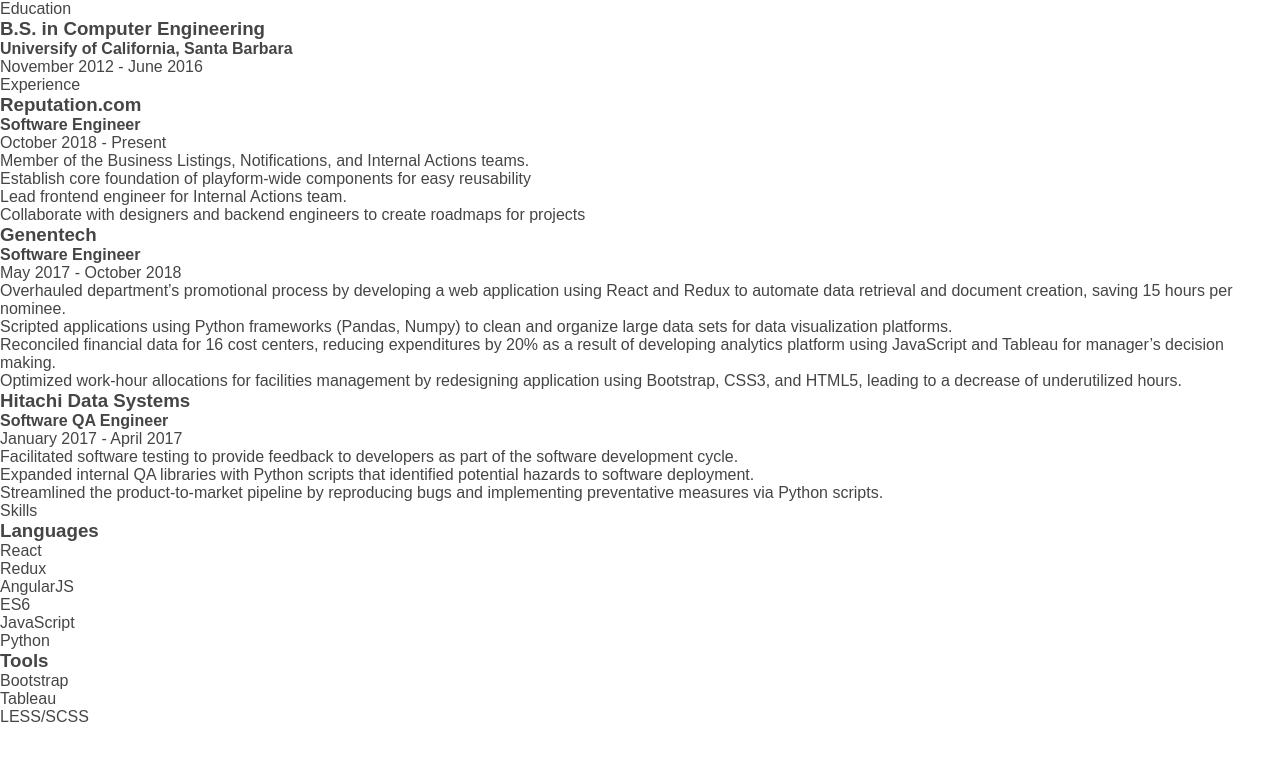
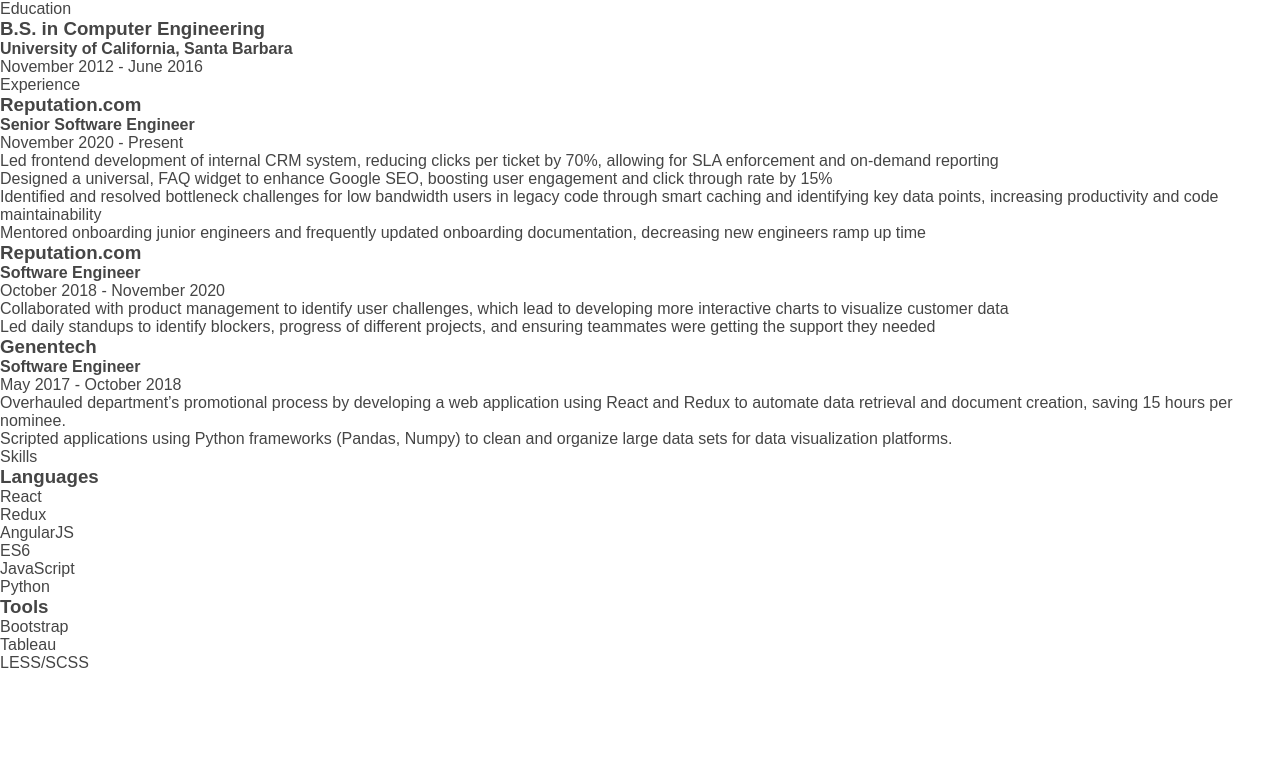
Before and after one commit to mdestafadilah/andrewpagan.com, a Next.js app: page /Resume in a window 1280 px wide. Shown: the top 760 px of the page. Built offline with nearby package versions, Linux system fonts and the light colour scheme; a web font is replaced by a local one.

Commit message:
Resume update and importing in old code

```diff
--- a/pages/Resume.js
+++ b/pages/Resume.js
@@ -1,107 +1,60 @@
+import ResumeData from "../public/resume.json";
+
+const Education = ({ education }) => {
+	return (
+		<div className="section">
+			<div className="section-header">Education</div>
+			<div className="section-info">
+				<div className="section-info-header">
+					<h3>{education.degree}</h3>
+					<h4>{education.college}</h4>
+				</div>
+				<div className="section-info-dates">
+					<span>
+						{education.startDate} - {education.endDate}
+					</span>
+				</div>
+			</div>
+		</div>
+	);
+};
+
+const Experience = ({ experience }) => {
+	return (
+		<>
+			<div className="section-info-header">
+				<h3>{experience.company}</h3>
+				<h4>{experience.title}</h4>
+			</div>
+			<div className="section-info-dates">
+				<span>
+					{experience.startDate} - {experience.endDate}
+				</span>
+			</div>
+			<ul className="section-info-points">
+				{experience.responsibilities.map((point, index) => (
+					<li key={index}>{point}</li>
+				))}
+			</ul>
+		</>
+	);
+};
+
 const Resume = () => {
 	return (
 		<div className="information">
 			<div className="p-rel">
 				<div className="vertical-line"></div>
-				<div className="section">
-					<div className="section-header">Education</div>
-					<div className="section-info">
-						<div className="section-info-header">
-							<h3>B.S. in Computer Engineering</h3>
-							<h4>Universify of California, Santa Barbara</h4>
-						</div>
-						<div className="section-info-dates">
-							<span>November 2012 - June 2016</span>
-						</div>
-					</div>
-				</div>
+				<Education education={ResumeData.education}></Education>
 				<div className="section">
 					<div className="section-header">Experience</div>
 					<div className="section-info">
-						{/* <!-- Reputation --> */}
-						<div className="section-info-header">
-							<h3>Reputation.com</h3>
-							<h4>Software Engineer</h4>
-						</div>
-						<div className="section-info-dates">
-							<span>October 2018 - Present</span>
-						</div>
-						<ul className="section-info-points">
-							<li>
-								Member of the Business Listings, Notifications,
-								and Internal Actions teams.
-							</li>
-							<li>
-								Establish core foundation of playform-wide
-								components for easy reusability
-							</li>
-							<li>
-								Lead frontend engineer for Internal Actions
-								team.
-							</li>
-							<li>
-								Collaborate with designers and backend engineers
-								to create roadmaps for projects
-							</li>
-						</ul>
-						{/* <!-- Genentech --> */}
-						<div className="section-info-header">
-							<h3>Genentech</h3>
-							<h4>Software Engineer</h4>
-						</div>
-						<div className="section-info-dates">
-							<span>May 2017 - October 2018</span>
-						</div>
-						<ul className="section-info-points">
-							<li>
-								Overhauled department’s promotional process by
-								developing a web application using React and
-								Redux to automate data retrieval and document
-								creation, saving 15 hours per nominee.
-							</li>
-							<li>
-								Scripted applications using Python frameworks
-								(Pandas, Numpy) to clean and organize large data
-								sets for data visualization platforms.
-							</li>
-							<li>
-								Reconciled financial data for 16 cost centers,
-								reducing expenditures by 20% as a result of
-								developing analytics platform using JavaScript
-								and Tableau for manager’s decision making.
-							</li>
-							<li>
-								Optimized work-hour allocations for facilities
-								management by redesigning application using
-								Bootstrap, CSS3, and HTML5, leading to a
-								decrease of underutilized hours.
-							</li>
-						</ul>
-						{/* <!-- Hitachi Data Systems --> */}
-						<div className="section-info-header">
-							<h3>Hitachi Data Systems</h3>
-							<h4>Software QA Engineer</h4>
-						</div>
-						<div className="section-info-dates">
-							<span>January 2017 - April 2017</span>
-						</div>
-						<ul className="section-info-points">
-							<li>
-								Facilitated software testing to provide feedback
-								to developers as part of the software
-								development cycle.
-							</li>
-							<li>
-								Expanded internal QA libraries with Python
-								scripts that identified potential hazards to
-								software deployment.
-							</li>
-							<li>
-								Streamlined the product-to-market pipeline by
-								reproducing bugs and implementing preventative
-								measures via Python scripts.
-							</li>
-						</ul>
+						{ResumeData.experience.map((job, index) => (
+							<Experience
+								key={index}
+								experience={job}
+							></Experience>
+						))}
 					</div>
 				</div>
 				<div className="section">
--- a/pages/index.js
+++ b/pages/index.js
@@ -1,7 +1,8 @@
 import Head from "next/head";
 
+import Navigation from "./Navigation";
+import Resume from "./Resume";
 import Footer from "./Footer";
-import Navigation from "./Navigation";
 
 export default function Home() {
 	return (
@@ -12,7 +13,7 @@
 			</Head>
 
 			<Navigation></Navigation>
-
+			<Resume></Resume>
 			<Footer></Footer>
 		</>
 	);
--- /dev/null
+++ b/public/resume.json
@@ -0,0 +1,42 @@
+{
+	"education": {
+		"college": "University of California, Santa Barbara",
+		"degree": "B.S. in Computer Engineering",
+		"startDate": "November 2012",
+		"endDate": "June 2016"
+	},
+	"experience": [
+		{
+			"company": "Reputation.com",
+			"title": "Senior Software Engineer",
+			"startDate": "November 2020",
+			"endDate": "Present",
+			"responsibilities": [
+				"Led frontend development of internal CRM system, reducing clicks per ticket by 70%, allowing for SLA enforcement and on-demand reporting",
+				"Designed a universal, FAQ widget to enhance Google SEO, boosting user engagement and click through rate by 15%",
+				"Identified and resolved bottleneck challenges for low bandwidth users in legacy code through smart caching and identifying key data points, increasing productivity and code maintainability",
+				"Mentored onboarding junior engineers and frequently updated onboarding documentation, decreasing new engineers ramp up time"
+			]
+		},
+		{
+			"company": "Reputation.com",
+			"title": "Software Engineer",
+			"startDate": "October 2018",
+			"endDate": "November 2020",
+			"responsibilities": [
+				"Collaborated with product management to identify user challenges, which lead to developing more interactive charts to visualize customer data",
+				"Led daily standups to identify blockers, progress of different projects, and ensuring teammates were getting the support they needed"
+			]
+		},
+		{
+			"company": "Genentech",
+			"title": "Software Engineer",
+			"startDate": "May 2017",
+			"endDate": "October 2018",
+			"responsibilities": [
+				"Overhauled department’s promotional process by developing a web application using React and Redux to automate data retrieval and document creation, saving 15 hours per nominee.",
+				"Scripted applications using Python frameworks (Pandas, Numpy) to clean and organize large data sets for data visualization platforms."
+			]
+		}
+	]
+}
```
Also changed, not shown: pages/Resume.module.scss (added, +282 -0 lines).
